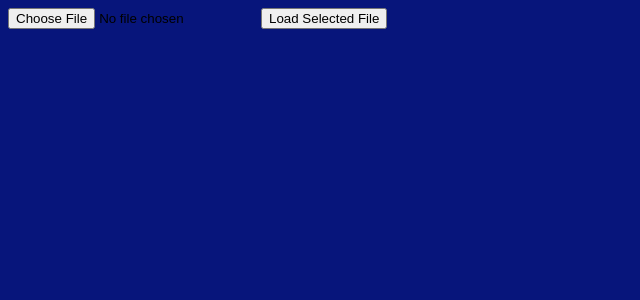
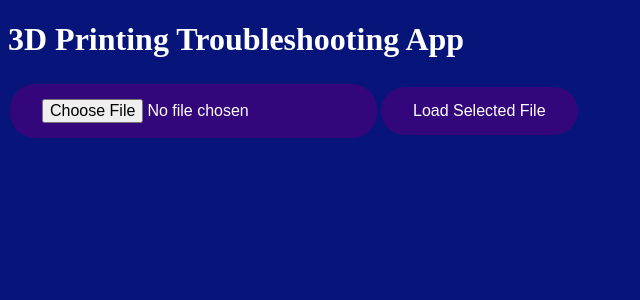
Before and after one commit to shannonVogel1331/VHacksSummer, a Flask app: template templates/home.html in a window 1280 px wide. Shown: the top 300 px of the page, without its empty margins (0-640 px from the left). Run offline with Flask 2, Linux system fonts and the light colour scheme; the template is opened without the code that fills it, so the values that code supplies are empty.

Commit message:
CSS is evil

```diff
--- a/static/main.css
+++ b/static/main.css
@@ -2,6 +2,25 @@ body {
     background-color: #07157B;
 }
 
-title {
-    color: #7B0715
+h1 {
+    color: white;
 }
+
+.my-button {
+    background-color: #33077B;
+    border: none;
+    color: white;
+    padding: 15px 32px;
+    text-align: center;
+    text-decoration: none;
+    display: inline-block;
+    border-radius: 25px;
+    font-size: 16px;
+    margin: 4px 2px;
+    cursor: pointer;
+}
+
+.my-button:hover {
+    background-color: #6D077B;
+    color: white;
+}
--- a/templates/base.html
+++ b/templates/base.html
@@ -1,13 +1,15 @@
 <!DOCTYPE html>
 <html lang="en">
+
 <head>
     <meta charset="UTF-8">
     <meta name="viewport" content="width=device-width, initial-scale=1.0">
     <meta http-equiv="X-UA-Compatible" content="ie=edge">
-    <link rel="stylesheet" href="{{ url_for('static', filename='main.css') }}">
-    {% block head %}{% endblock %}
+    <link rel="stylesheet" href="{{ url_for('static', filename='main.css') }}"> {% block head %}{% endblock %}
 </head>
+
 <body>
     {% block body %}{% endblock %}
 </body>
+
 </html>
--- a/templates/home.html
+++ b/templates/home.html
@@ -1,24 +1,29 @@
 {% extends 'base.html' %} {% block head %}
 <title>3D Printing Troubleshooting App</title>
+<h1>3D Printing Troubleshooting App</h1>
 {% endblock %} {% block body %}
-
 <script type='text/javascript'>
     function main() {
         var inputFileToLoad = document.createElement("input");
         inputFileToLoad.type = "file";
         inputFileToLoad.id = "inputFileToLoad";
+        inputFileToLoad.classList.add('my-button');
         document.body.appendChild(inputFileToLoad);
+
+
         var buttonLoadFile = document.createElement("button");
         buttonLoadFile.onclick = loadImageFileAsURL;
         buttonLoadFile.textContent = "Load Selected File";
+        buttonLoadFile.classList.add('my-button');
         document.body.appendChild(buttonLoadFile);
+
     }
 
     function loadImageFileAsURL() {
         var filesSelected = document.getElementById("inputFileToLoad").files;
-        if (filesSelected.length >
-            0) {
+        if (filesSelected.length > 0) {
             var fileToLoad = filesSelected[0];
+
             if (fileToLoad.type.match("image.*")) {
                 var fileReader = new FileReader();
                 fileReader.onload = function(fileLoadedEvent) {
@@ -30,6 +35,7 @@
             }
         }
     }
+
     main();
 </script>
 {% endblock %}
```
Also changed, not shown: static/main1.css (+5 -2 lines).
